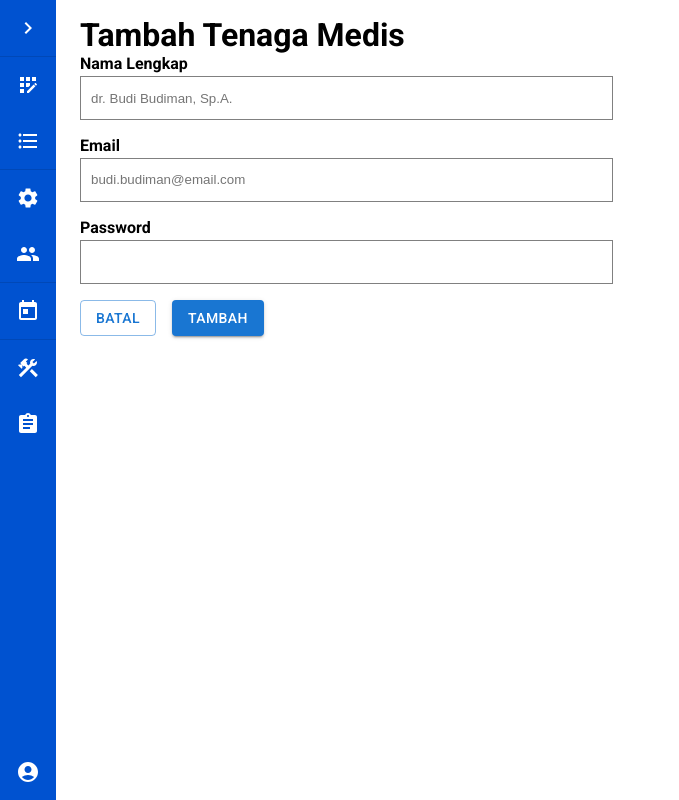
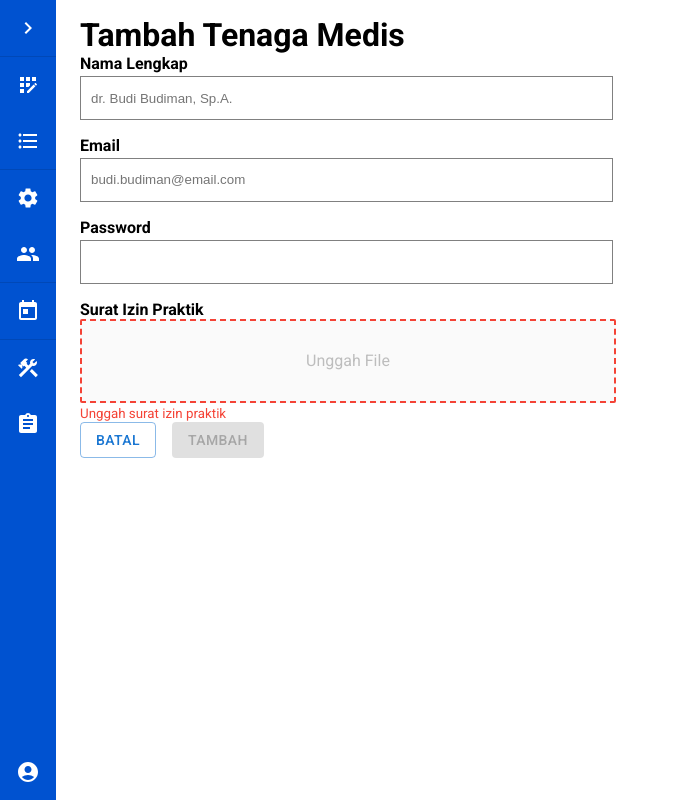
Before and after one commit to dnswd/jiva, a Next.js app: page /tenaga-medis/create in a window 1280 px wide. Shown: the whole page, without its empty margins (0-679 px from the left). Built offline with nearby package versions, Linux system fonts and the light colour scheme.

Commit message:
green: implement file upload when registering new tenaga medis

```diff
--- /dev/null
+++ b/components/TenagaMedisPageComponents/Dropzone.js
@@ -0,0 +1,103 @@
+import styled from "styled-components";
+import BaseDropzone from "react-dropzone";
+
+// utils
+import constants from "@utils/constants";
+
+export const getColor = (props) => {
+  if (props.isDragAccept) {
+    return "#00e676";
+  }
+  if (props.isDragReject) {
+    return "#ff1744";
+  }
+  if (props.isFocused) {
+    return "#2196f3";
+  }
+  if (props.error) {
+    return constants.COLORS.ERROR;
+  }
+  return "#eeeeee";
+};
+
+const Container = styled.div`
+  display: flex;
+  flex-direction: column;
+  align-items: center;
+  border-width: 2px;
+  border-radius: 2px;
+  border-color: ${(props) => getColor(props)};
+  border-style: dashed;
+  background-color: #fafafa;
+  color: #bdbdbd;
+  outline: none;
+  transition: border 0.24s ease-in-out;
+
+  section {
+    div {
+      display: flex;
+      align-items: center;
+      height: max-content;
+      height: 5em;
+
+      input {
+        height: 5em;
+        margin: 0;
+      }
+    }
+
+    p {
+      align-self: center;
+      text-align: center;
+      margin: 0;
+    }
+  }
+`;
+
+const CSS = styled.div`
+  &,
+  * {
+    width: 33.5em;
+  }
+
+  label {
+    font-weight: bold;
+    margin-bottom: 0.2em;
+  }
+
+  #error-message {
+    color: ${constants.COLORS.ERROR};
+  }
+
+  @media (max-width: 768px) {
+    &,
+    * {
+      width: 100%;
+    }
+  }
+`;
+
+const Dropzone = ({ setSipFile, sipFile }) => {
+  return (
+    <CSS>
+      <label>Surat Izin Praktik</label>
+      <Container error={!sipFile}>
+        <BaseDropzone onDrop={(acceptedFiles) => setSipFile(acceptedFiles[0])}>
+          {({ getRootProps, getInputProps }) => (
+            <section>
+              <div {...getRootProps()}>
+                <input {...getInputProps()} data-testid="input" />
+                <p>{sipFile ? sipFile.name : "Unggah File"}</p>
+              </div>
+            </section>
+          )}
+        </BaseDropzone>
+      </Container>
+      {!sipFile ? (
+        <small id="error-message">Unggah surat izin praktik</small>
+      ) : null}
+    </CSS>
+  );
+};
+
+export default Dropzone;
--- a/pages/tenaga-medis/create.js
+++ b/pages/tenaga-medis/create.js
@@ -1,14 +1,19 @@
+import { useState } from 'react';
+
 // components
 import Button from '@mui/material/Button';
 import Layout from '@components/Layout';
 import Stack from '@mui/material/Stack';
 import { Formik, Form } from "formik";
 import TextInput from "@components/common/TextInput";
+import Dropzone from '@components/TenagaMedisPageComponents/Dropzone';
 
 // styles
 import layoutStyles from '@styles/Layout.module.css';
 
 function CreateTenagaMedis() {
+  const [sipFile, setSipFile] = useState(null);
+
   const fields = {
     fullName: "",
     email: "",
@@ -22,7 +27,7 @@ function CreateTenagaMedis() {
           <h1>Tambah Tenaga Medis</h1>
 
           <Formik
-            initialValues={fields}
+            initialValues={{ ...fields }}
             validate={(values) => {
               const errors = {};
               const ERR_MESSAGE = "Input ini wajib diisi";
@@ -33,7 +38,7 @@ function CreateTenagaMedis() {
             }}
             onSubmit={(values) => {
               try {
-                console.log(values);
+                console.log({ ...values, sipFile });
               } catch (err) {
                 console.log(err);
               }
@@ -65,9 +70,11 @@ function CreateTenagaMedis() {
                   error={errors.password}
                 />
 
+                <Dropzone setSipFile={setSipFile} sipFile={sipFile} />
+
                 <Stack spacing={2} direction="row">
                   <Button variant="outlined">Batal</Button>
-                  <Button variant="contained" type="submit" disabled={!isValid}>Tambah</Button>
+                  <Button variant="contained" type="submit" disabled={!isValid || !sipFile }>Tambah</Button>
                 </Stack>
               </Form>
             )}
```
